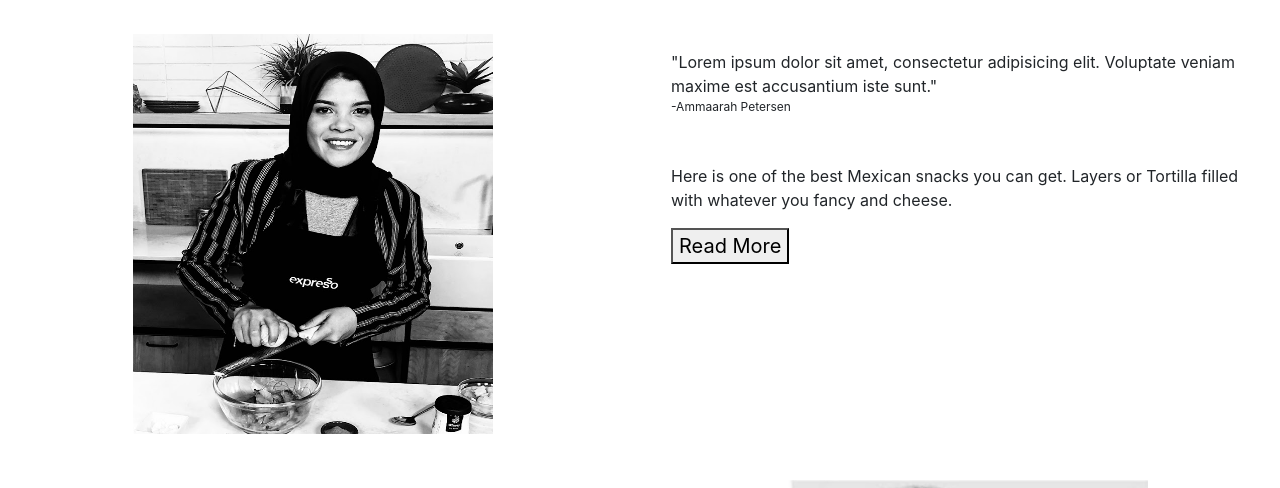
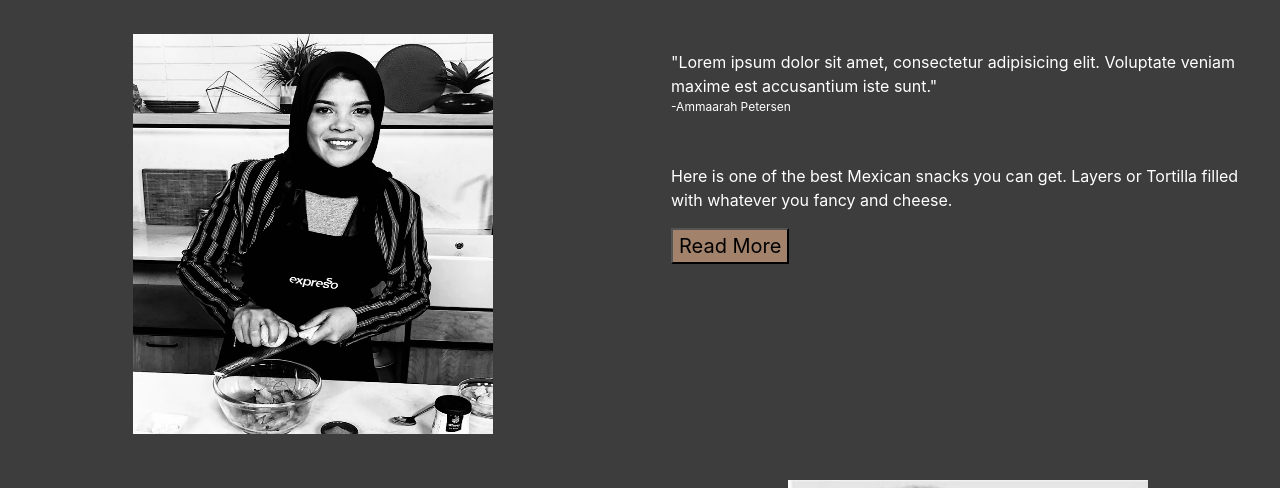
Before and after one commit to Pamela-N/TrioWebDev, a plain HTML site: page index.html in a window 1280 px wide. Shown: the part 235-723 px from the top of the page. Drawn offline with nearby package versions, Linux system fonts and the light colour scheme.

Commit message:
New layout implemented

```diff
--- a/css/styleSheet.css
+++ b/css/styleSheet.css
@@ -1,5 +1,10 @@
 /* Community section */
 /* general */
+#community {
+    background-color: #3e3d3d;
+    color: white;
+}
+
 .heading {
     text-align: center;
 }
@@ -7,6 +12,10 @@
 .team {
     height: 70vh;
     width: 90vw;
+}
+
+.recipe {
+    background-color: #a3826c;
 }
 
 
```
